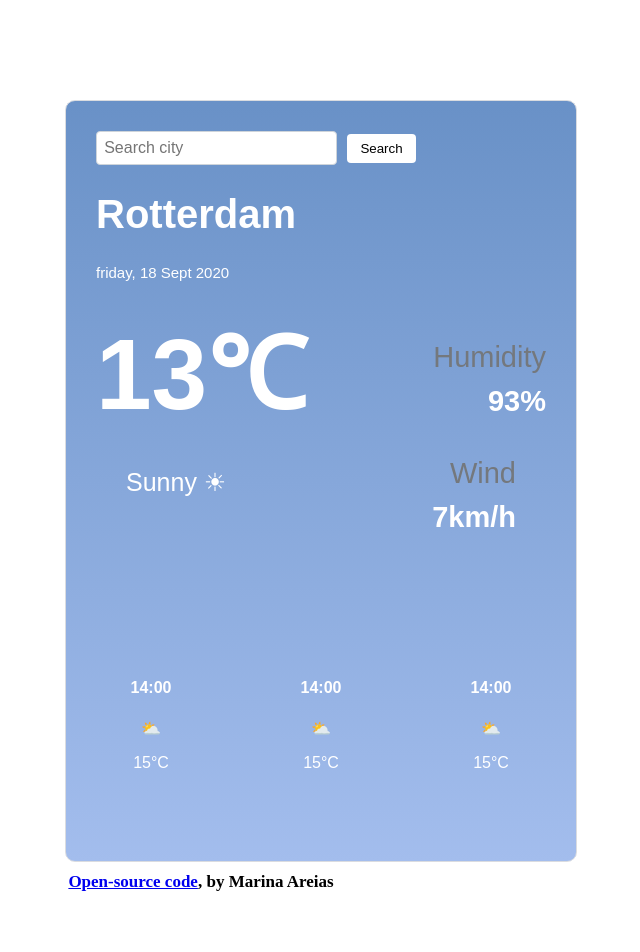
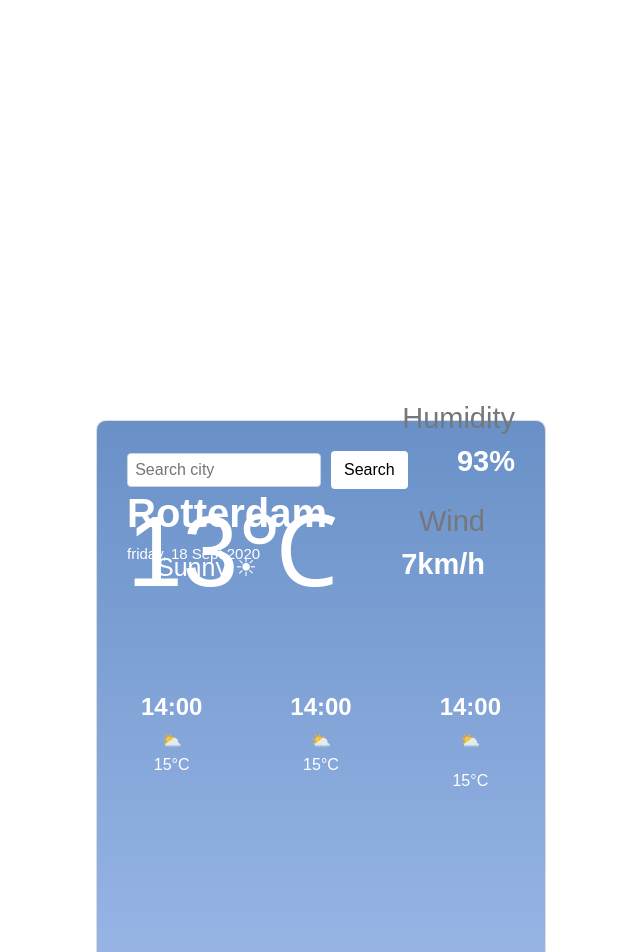
Before and after one commit to MarinaAreias/weather-app-react, a React (Create React App) app: page / in a window 1280 px wide. Shown: the top 952 px of the page, without its empty margins (319-959 px from the left). Built offline with nearby package versions, Linux system fonts and the light colour scheme.

Commit message:
bootstrap
-imported bootstrap into index.js
- created <div className="container">
on App.js
-added experimental <div> col.

```diff
--- a/src/App.css
+++ b/src/App.css
@@ -1,8 +1,8 @@
-.App {
+.container {
   max-width: 450px;
   background-image: linear-gradient(to top, #a3bded 0%, #6991c7 100%);
   padding: 30px;
-  margin: 100px auto;
+  margin: 420px auto;
   border-radius: 10px;
   color: white;
   font-family: sans-serif;
--- a/src/App.js
+++ b/src/App.js
@@ -14,7 +14,8 @@ import Forecast from "./Forecast";
 
 export default function App(props) {
   return (
-    <main className="App">
+    <div className="container">
+   <main className="App">
       <Search />
       <CityHeader name="Rotterdam" />
       <Date />
@@ -25,5 +26,8 @@ export default function App(props) {
       <Forecast />
 
     </main>
+    </div>
+
+
   );
 }
--- a/src/CityHeader.js
+++ b/src/CityHeader.js
@@ -3,5 +3,10 @@ import React from "react";
 import "./CityHeader.css";
 
 export default function CityHeader(props) {
-  return <h1> {props.name} </h1>;
+  return (
+  <div className="row">
+    <div className="col-6">
+  <h1> {props.name} </h1>
+  </div>
+  </div>);
 }
--- a/src/Date.js
+++ b/src/Date.js
@@ -3,5 +3,10 @@ import React from "react";
 import "./Date.css";
 
 export default function Date() {
-  return <h2> friday, 18 Sept 2020 </h2>;
+  return (
+  <div className="row">
+    <div className="col-6">
+    <h2> friday, 18 Sept 2020 </h2>
+  </div>
+  </div> );
 }
--- a/src/Forecast.css
+++ b/src/Forecast.css
@@ -1,4 +1,4 @@
-.container {
+.secondContainer {
   display: grid;
   grid-template-columns: repeat(3, 1fr);
   grid-gap: 60px;
--- a/src/Forecast.js
+++ b/src/Forecast.js
@@ -4,7 +4,7 @@ import "./Forecast.css";
 
 export default function Forecast() {
   return (
-    <div className="container">
+    <div className="secondContainer">
       <div className="Forecast1">
         <header>
           {" "}
--- a/src/OpenSource.js
+++ b/src/OpenSource.js
@@ -7,12 +7,14 @@ export default function Ola(){
     return (
 
     <footer className="open-source">
+
+This project was coded by Marina Areias and is {""}
+
 <a href= "https://github.com/MarinaAreias/weather-app-react"
     target= "_black"
     rel="noreferrer">
-    Open-source code
+         open-sourced on GitHub
 </a>
-,  by Marina Areias
 
     </footer>
     );
--- a/src/Temperature.js
+++ b/src/Temperature.js
@@ -3,5 +3,11 @@ import React from "react";
 import "./Temperature.css";
 
 export default function Temperature() {
-  return <h3> 13℃</h3>;
+  return (
+   <div className="row">
+    <div className="col-6">
+
+      <h3> 13℃</h3>
+       </div>
+        </div>);
 }
--- a/src/WeatherIcon.js
+++ b/src/WeatherIcon.js
@@ -3,5 +3,11 @@ import React from "react";
 import "./WeatherIcon.css";
 
 export default function WeatherIcon() {
-  return <small>Sunny ☀</small>;
+  return (
+   <div className="row">
+    <div className="col-6">
+      <small>Sunny ☀</small>
+      </div>
+      </div>
+       );
 }
--- a/src/index.js
+++ b/src/index.js
@@ -1,5 +1,8 @@
 import React from 'react';
 import ReactDOM from 'react-dom';
+import 'bootstrap/dist/css/bootstrap.css';
+// Put any other imports below so that CSS from your
+// components takes precedence over default styles.
 import App from './App';
 import OpenSource from './OpenSource';
 import reportWebVitals from './reportWebVitals';
```
Also changed, not shown: src/logo.svg (deleted).
